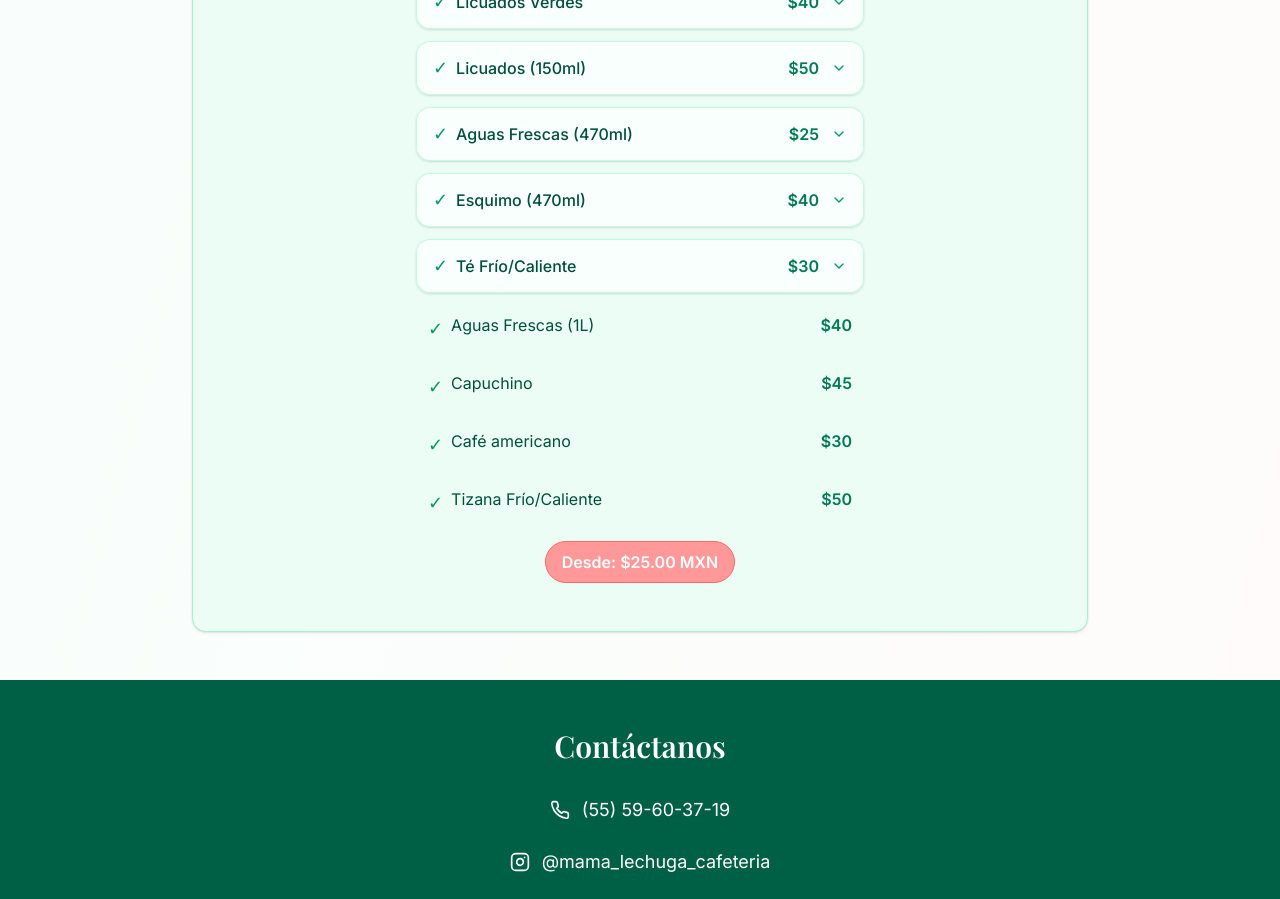
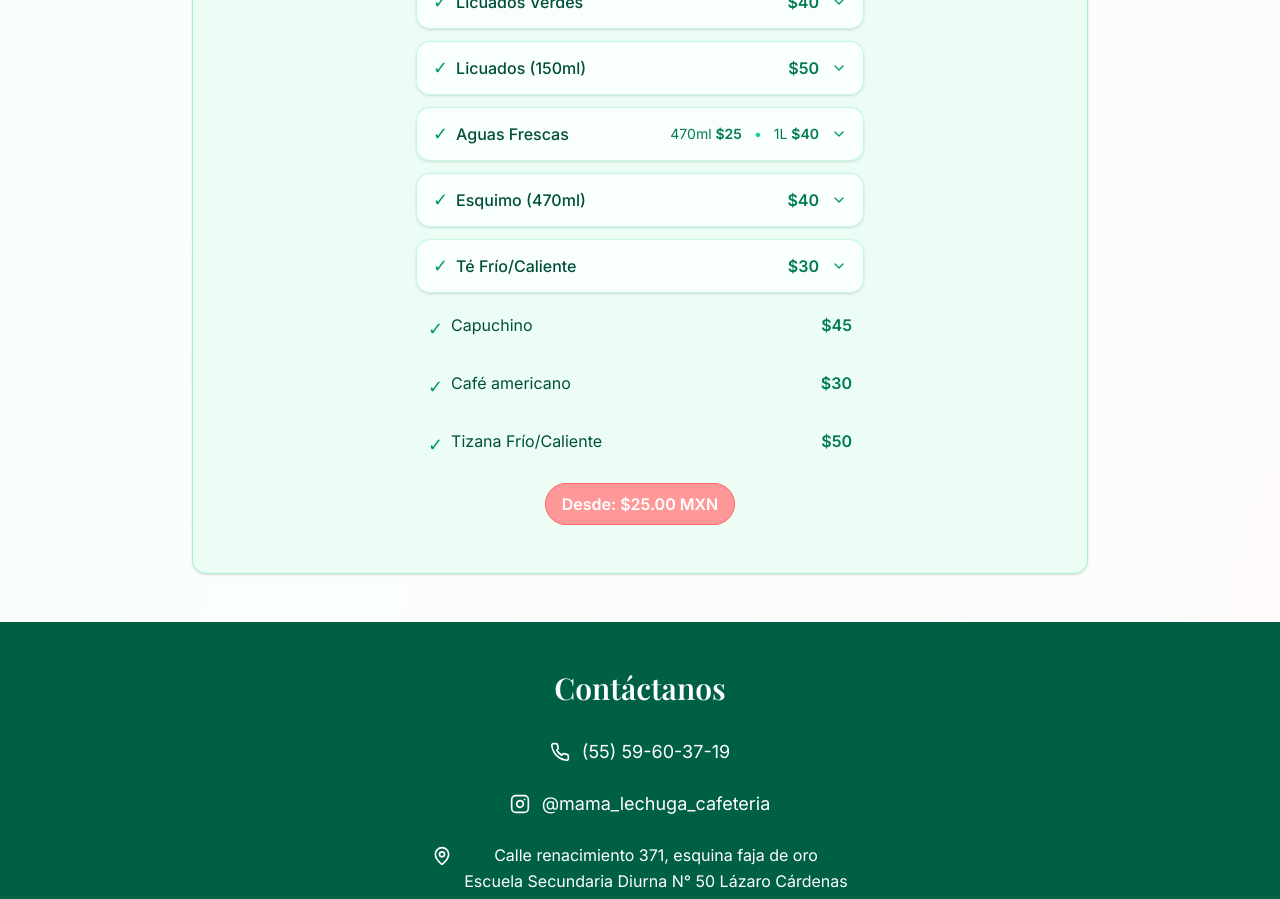
Before and after one commit to dyegolara/mama-lechuga, a Next.js app: page / in a window 1280 px wide. Shown: the part 3700-4599 px from the top of the page. Built offline with nearby package versions, Linux system fonts and the light colour scheme; a web font is replaced by a local one.

Commit message:
aguas sizes

```diff
--- a/components/BebidasSection.tsx
+++ b/components/BebidasSection.tsx
@@ -39,8 +39,11 @@ export default function BebidasSection() {
       ],
     },
     {
-      name: "Aguas Frescas (470ml)",
-      price: 25,
+      name: "Aguas Frescas",
+      sizes: [
+        { size: "470ml", price: 25 },
+        { size: "1L", price: 40 },
+      ],
       options: [
         { name: "Pepino, Limón, Chia" },
         { name: "Avena, Canela, Nuez" },
@@ -68,7 +71,6 @@ export default function BebidasSection() {
   ];
 
   const bebidasSimples = [
-    { name: "Aguas Frescas (1L)", price: 40 },
     { name: "Capuchino", price: 45 },
     { name: "Café americano", price: 30 },
     { name: "Tizana Frío/Caliente", price: 50 },
@@ -113,9 +115,27 @@ export default function BebidasSection() {
                       </span>
                     </div>
                     <div className="flex items-center gap-3">
-                      <span className="text-emerald-700 font-semibold whitespace-nowrap">
-                        ${bebida.price}
-                      </span>
+                      {"sizes" in bebida && bebida.sizes ? (
+                        <div className="text-sm text-emerald-700 flex gap-3">
+                          <span>
+                            {bebida.sizes[0].size}{" "}
+                            <span className="font-semibold">
+                              ${bebida.sizes[0].price}
+                            </span>
+                          </span>
+                          <span className="text-emerald-400">•</span>
+                          <span>
+                            {bebida.sizes[1]?.size}{" "}
+                            <span className="font-semibold">
+                              ${bebida.sizes[1]?.price}
+                            </span>
+                          </span>
+                        </div>
+                      ) : (
+                        <span className="text-emerald-700 font-semibold whitespace-nowrap">
+                          ${bebida.price}
+                        </span>
+                      )}
                       <ChevronDown
                         className={`h-4 w-4 text-emerald-600 transition-transform duration-200 ${
                           isOpen ? "rotate-180" : ""
```
